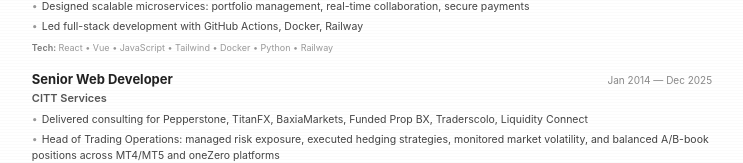
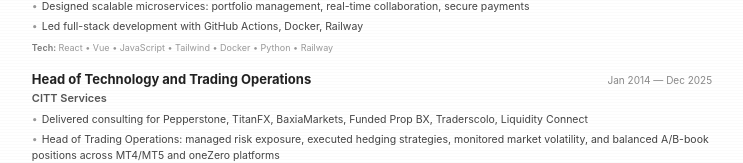
Before and after one commit to cryptorichyrich/biotama-next, a Next.js app: page /resume in a window 1280 px wide. Shown: the part 574-737 px from the top of the page, without its empty margins (268-1011 px from the left). Built offline with nearby package versions, Linux system fonts and the light colour scheme.

Commit message:
fix: update CITT role to Head of Technology and Trading Operations

```diff
--- a/src/data/experience.ts
+++ b/src/data/experience.ts
@@ -26,7 +26,7 @@ export const experiences: Experience[] = [
   },
   {
     id: "citt-services",
-    role: "Senior Web Developer",
+    role: "Head of Technology and Trading Operations",
     company: "CITT Services",
     location: "Dallas, USA",
     startDate: "Jan 2014",
```
